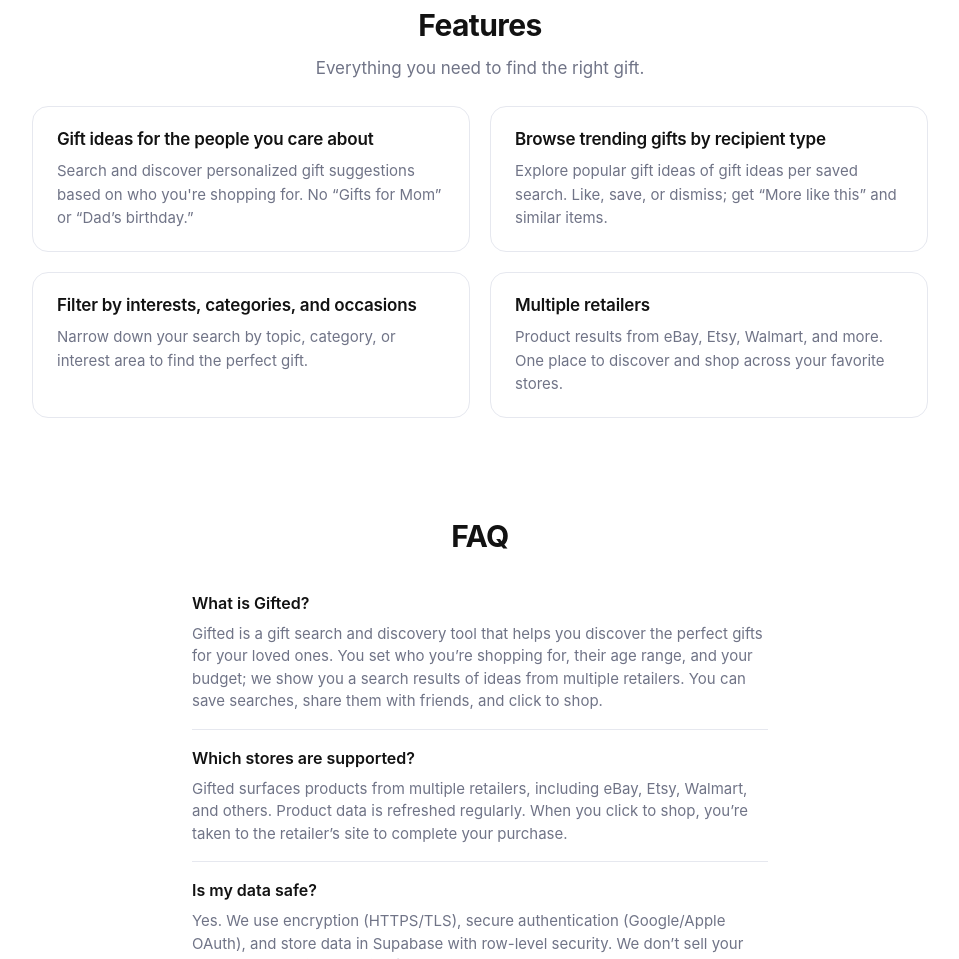
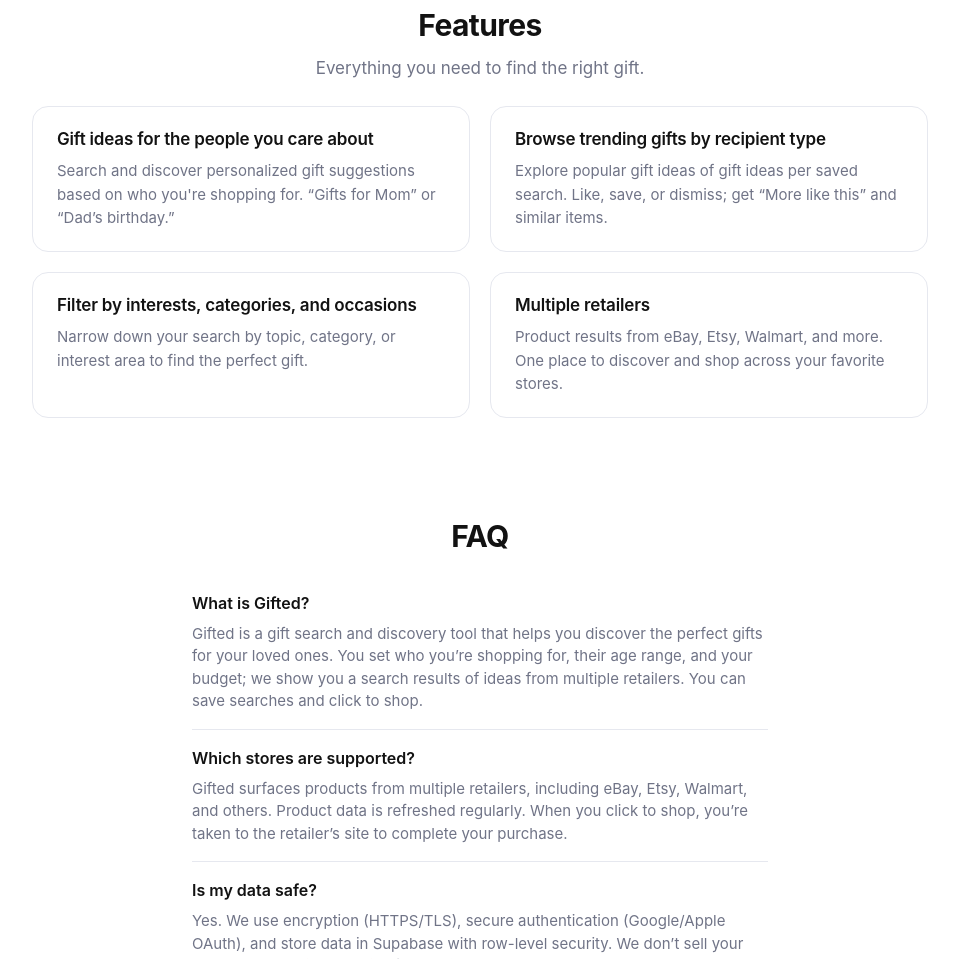
Before and after one commit to danielso1703/gifted-landing, a plain HTML site: page index.html in a window 1280 px wide. Shown: the part 996-1955 px from the top of the page, without its empty margins (160-1119 px from the left). Drawn offline with Linux system fonts and the light colour scheme.

Commit message:
text fixes

```diff
--- a/index.html
+++ b/index.html
@@ -79,7 +79,7 @@
         <div class="features-grid reveal-stagger">
           <div class="feature-card reveal">
             <h3>Gift ideas for the people you care about</h3>
-            <p>Search and discover personalized gift suggestions based on who you're shopping for. No “Gifts for Mom” or
+            <p>Search and discover personalized gift suggestions based on who you're shopping for. “Gifts for Mom” or
               “Dad’s birthday.”</p>
           </div>
           <div class="feature-card reveal">
@@ -108,7 +108,7 @@
             <h4>What is Gifted?</h4>
             <p>Gifted is a gift search and discovery tool that helps you discover the perfect gifts for your loved ones.
               You set who you’re shopping for, their age range, and your budget; we show you a search results of ideas
-              from multiple retailers. You can save searches, share them with friends, and click to shop.</p>
+              from multiple retailers. You can save searches and click to shop.</p>
           </div>
           <div class="faq-item reveal">
             <h4>Which stores are supported?</h4>
```
